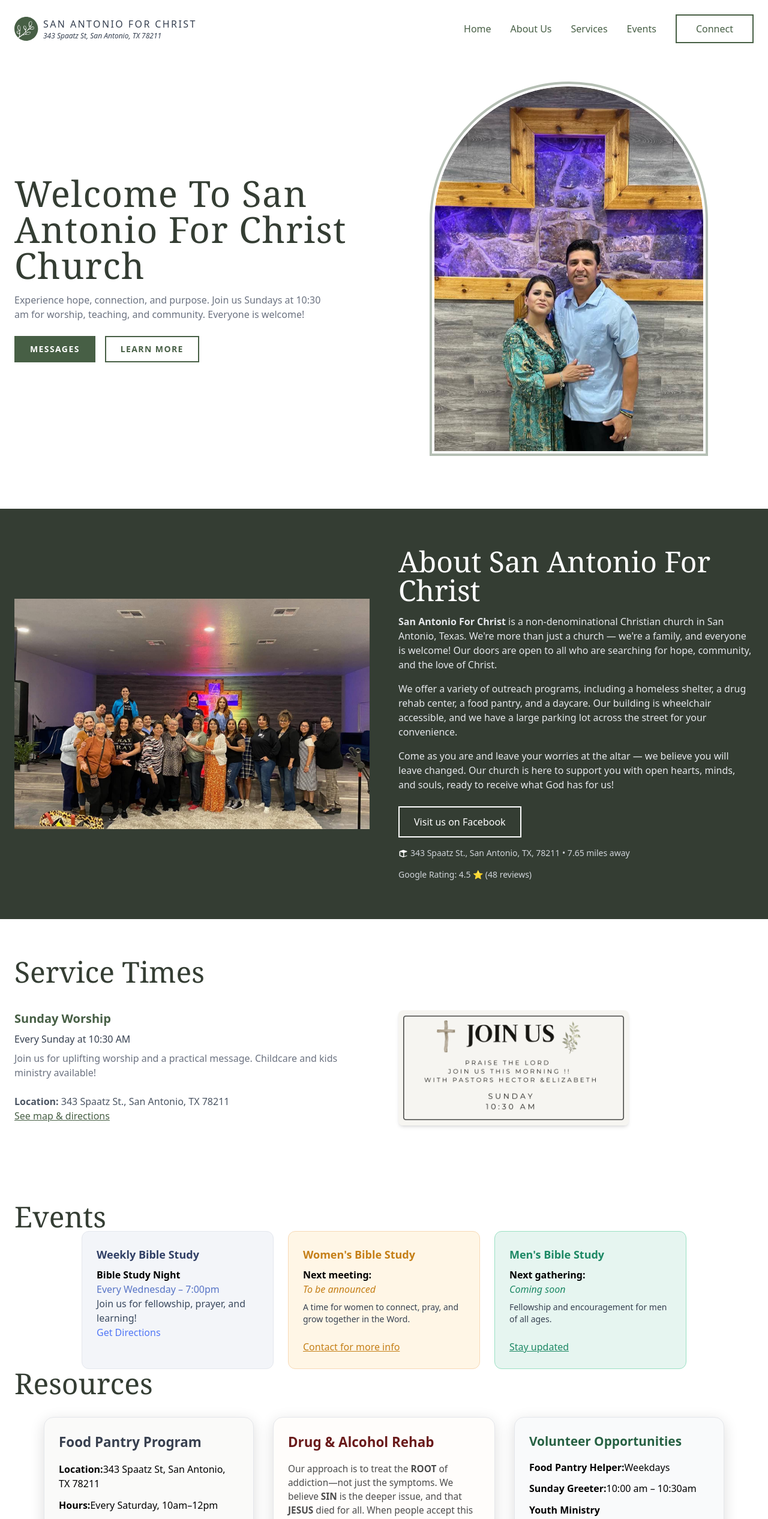
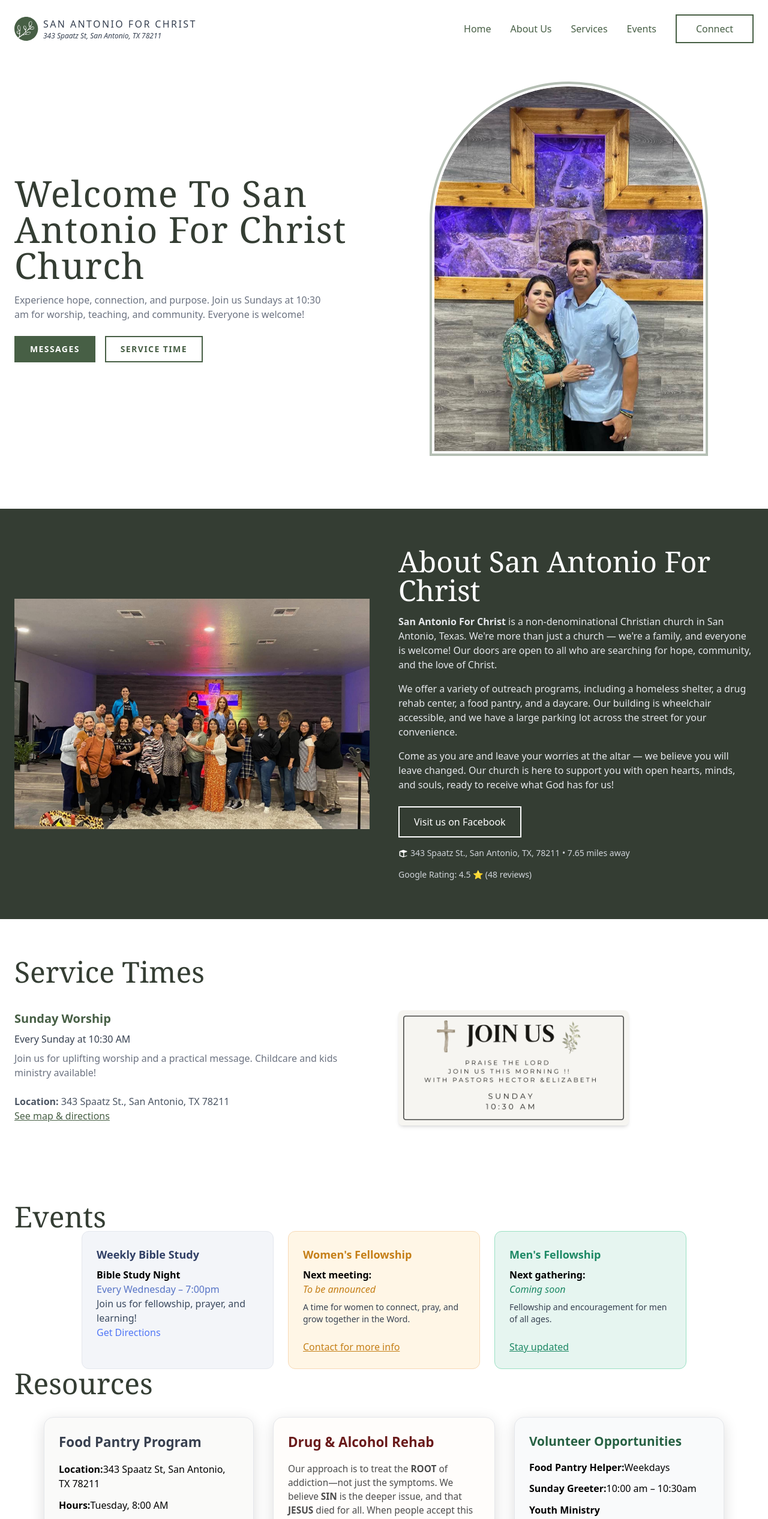
Before and after one commit to lidiads22/San-Antonio-for-christ-church, a Vue app: page / in a window 1280 px wide. Shown: the top 2532 px of the page at 60% size. Built offline with nearby package versions, Linux system fonts and the light colour scheme.

Commit message:
Routing added

```diff
--- a/src/pages/Home.vue
+++ b/src/pages/Home.vue
@@ -32,19 +32,19 @@
 
       <div :class="[isOpen ? 'opacity-100 ' : 'opacity-0 -translate-x-full ']" class=" absolute lg:static transition-all duration-300 w-full py-12 lg:py-0 left-1/2 lg:opacity-100 lg:translate-x-0 lg:bg-transparent lg:w-auto -translate-x-1/2 top-20 sm:top-24 bg-[#475F45] ">
         <nav class="flex flex-col items-center space-y-8 lg:flex-row lg:space-y-0 lg:-mx-4">
-            <a href="#" class="font-medium text-white lg:text-[#475F45] lg:hover:text-gray-400 lg:mx-4">
+            <a href="#home" class="font-medium text-white lg:text-[#475F45] lg:hover:text-gray-400 lg:mx-4">
                 Home
             </a>
 
-            <a href="#" class="font-medium text-white lg:text-[#475F45] lg:hover:text-gray-400 lg:mx-4">
+            <a href="#about" class="font-medium text-white lg:text-[#475F45] lg:hover:text-gray-400 lg:mx-4">
                 About Us
             </a>
 
-            <a href="#" class="font-medium text-white lg:text-[#475F45] lg:hover:text-gray-400 lg:mx-4">
+            <a href="#service" class="font-medium text-white lg:text-[#475F45] lg:hover:text-gray-400 lg:mx-4">
                 Services
             </a>
 
-            <a href="#" class="font-medium text-white lg:text-[#475F45] lg:hover:text-gray-400 lg:mx-4">
+            <a href="#events" class="font-medium text-white lg:text-[#475F45] lg:hover:text-gray-400 lg:mx-4">
                 Events
             </a>
 
@@ -58,7 +58,7 @@
 
 <section class="container flex flex-col items-center px-6 py-12 mx-auto lg:flex-row">
   <div class="lg:w-1/2">
-    <h1 class="max-w-xl font-serif text-4xl font-medium tracking-wide text-[#343D33] capitalize md:text-6xl">
+    <h1 id="about" class="max-w-xl font-serif text-4xl font-medium tracking-wide text-[#343D33] capitalize md:text-6xl">
       Welcome to San Antonio for Christ Church
     </h1>
 
@@ -67,20 +67,18 @@
     </p>
 
    <div class="mt-6 sm:flex sm:items-center">
-<router-link
+    <router-link
     to="/messages"
     class="bg-[#475F45] hover:bg-[#475F45]/80 duration-300 transition-colors border-2 border-[#475F45] px-6 block text-center py-3 uppercase text-sm font-bold leading-4 tracking-widest text-white"
->
-  Messages
+    >
+    Messages
 </router-link>
 
-
-
   <a
-    href="#about"
+    href="#service"
     class="border-2 text-sm duration-300 transition-colors hover:bg-[#475F45] hover:text-white font-bold leading-4 mt-4 sm:mt-0 tracking-widest text-[#475F45] sm:mx-4 border-[#475F45] px-6 block text-center py-3 uppercase"
   >
-    Learn More
+    Service Time
   </a>
 </div>
 
@@ -137,7 +135,7 @@
   </div>
 </section>
 
-<section class="container px-6 py-12 mx-auto lg:py-16">
+<section id="service" class="container px-6 py-12 mx-auto lg:py-16">
   <h3 class="font-serif text-3xl text-[#343D33] capitalize md:text-4xl lg:text-5xl">
     Service Times
   </h3>
@@ -173,7 +171,7 @@
 
 
 
-<section class="container px-6 py-12 mx-auto lg:py-16">
+<section id="events" class="container px-6 py-12 mx-auto lg:py-16">
   <h3 class="font-serif text-3xl text-[#343D33] capitalize md:text-4xl lg:text-5xl">
     Events
   </h3>
@@ -194,7 +192,7 @@
 
 <!-- Women's Bible Study Widget -->
 <div class="min-w-[240px] max-w-xs flex-1 rounded-xl bg-[#fff6e6] border border-[#f7d9b5] p-6">
-  <h4 class="text-lg font-bold mb-2 text-[#c57f17]">Women's Bible Study</h4>
+  <h4 class="text-lg font-bold mb-2 text-[#c57f17]">Women's Fellowship</h4>
   <div>
     <strong>Next meeting:</strong><br>
     <span class="text-[#c57f17] italic">To be announced</span><br>
@@ -208,7 +206,7 @@
 
 <!-- Men's Bible Study Widget -->
 <div class="min-w-[240px] max-w-xs flex-1 rounded-xl bg-[#e6f5f0] border border-[#99e0c3] p-6">
-  <h4 class="text-lg font-bold mb-2 text-[#1d8965]">Men's Bible Study</h4>
+  <h4 class="text-lg font-bold mb-2 text-[#1d8965]">Men's Fellowship</h4>
   <div>
     <strong>Next gathering:</strong><br>
     <span class="text-[#1d8965] italic">Coming soon</span><br>
@@ -240,7 +238,7 @@
     </li>
     <li style="margin-bottom: .8rem;">
       <strong>Hours:</strong>
-      <span>Every Saturday, 10am–12pm</span>
+      <span>Tuesday, 8:00 AM</span>
     </li>
     <li style="margin-bottom: .8rem;">
       <strong>What to Bring:</strong>
```
